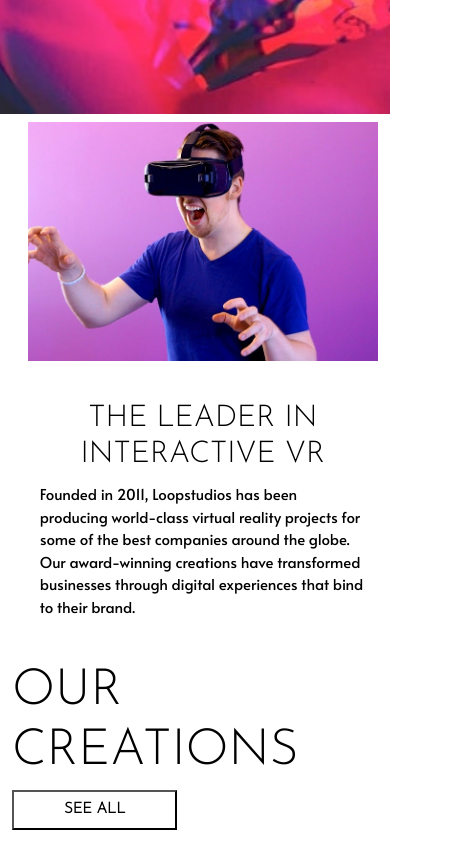
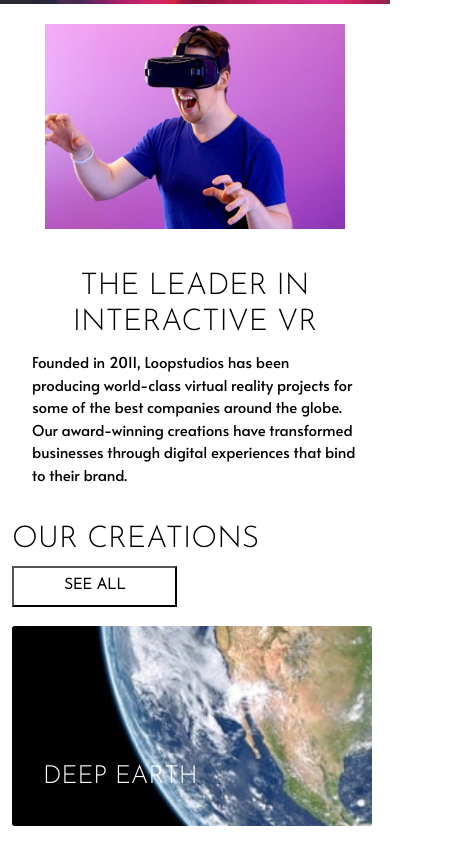
Before and after one commit to Alstermeria/loopstudios, a plain HTML site: page index.html in a window 390 px wide. Shown: the part 660-1503 px from the top of the page, 472 px wide, since content can reach past the window. Drawn offline with nearby package versions, Linux system fonts and the light colour scheme.

Commit message:
Adaptation

```diff
--- a/index.html
+++ b/index.html
@@ -71,16 +71,12 @@
         </div>
       </nav>
 
-      <div class="container text-left">
-        <div class="row">
-          <div class="col-lg-5 col-md-8 col-sm-10 col-xs-10">
+      <div class="text-left">
             <h1>
               Immersive <br />
               Experieces <br />
               That deliver
             </h1>
-          </div>
-        </div>
       </div>
     </header>
     <div class="container second-block">
--- a/style.css
+++ b/style.css
@@ -15,6 +15,7 @@ header {
 
 .text-left h1 {
   padding: 30px;
+  margin: 30px;
   font-size: 60px;
   color: hsl(0, 0%, 100%);
   border: 1px solid hsl(0, 0%, 100%);
@@ -38,8 +39,10 @@ header {
 }
 
 .second-block {
-  margin: 8%;
+  margin-top: 100px;
+  margin-bottom: 200px;
 }
+
 .interactive-img {
   height: auto;
   width: 180%;
@@ -129,7 +132,7 @@ div.footer-page a {
 480px
 320px */
 
-@media screen and (max-width: 1100px) {
+@media (max-width: 1199.98px) {
   .navbar-nav {
     position: relative;
     left: 50%;
@@ -158,7 +161,7 @@ div.footer-page a {
     padding: 0 15px;
   }
 }
-@media screen and (max-width: 993px) {
+@media (max-width: 991.98px) {
   .interactive-img {
     max-width: 670px;
     display: block;
@@ -166,7 +169,6 @@ div.footer-page a {
   }
 
   .text-left h1 {
-    padding: 10px;
     font-size: 55px;
   }
 
@@ -178,18 +180,18 @@ div.footer-page a {
   }
 }
 
-@media screen and (max-width: 769px) {
+@media (max-width: 767.98px) {
   .navbar-nav {
     position: relative;
     left: 0;
   }
 
   .second-block {
-    margin: 2%;
+    margin: 70px;
   }
 
   .interactive-img {
-    max-width: 470px;
+    max-width: 570px;
   }
 
   .interactive-text {
@@ -200,18 +202,24 @@ div.footer-page a {
   }
   .card-title {
     position: relative;
-    top: 500px;
+    top: 120px;
     font-size: 25px;
     padding: 0 15px;
   }
+  .card img {
+    object-fit: cover;
+    width: 560px;
+    height: 200px;
+  }
+  .card {
+    width: 560px;
+  }
 }
 
-@media screen and (max-width: 481px) {
+@media (max-width: 575.98px) {
   .text-left h1 {
-    font-size: 60px;
   }
   .interactive-text {
-    padding: 20px;
     margin-top: 20px;
   }
 
@@ -219,16 +227,25 @@ div.footer-page a {
     font-size: 30px;
   }
 
+  .second-block {
+    margin: 0;
+  }
+  header {
+    margin-bottom: 20px;
+  }
+
   .interactive-img {
-    max-width: 350px;
-    display: block;
     margin: auto;
+    width: 480px;
   }
 
   .card img {
     object-fit: cover;
     width: 460px;
     height: 200px;
+  }
+  .card {
+    width: 460px;
   }
 
   .card-title {
@@ -249,7 +266,7 @@ div.footer-page a {
   }
 }
 
-@media screen and (max-width: 321px) {
+@media (max-width: 480px) {
   .creation {
     font-size: 30px;
   }
@@ -274,8 +291,11 @@ div.footer-page a {
 
   .card img {
     object-fit: cover;
-    width: 300px;
+    width: 360px;
     height: 200px;
+  }
+  .card {
+    width: 360px;
   }
 
   .card-title {
```
